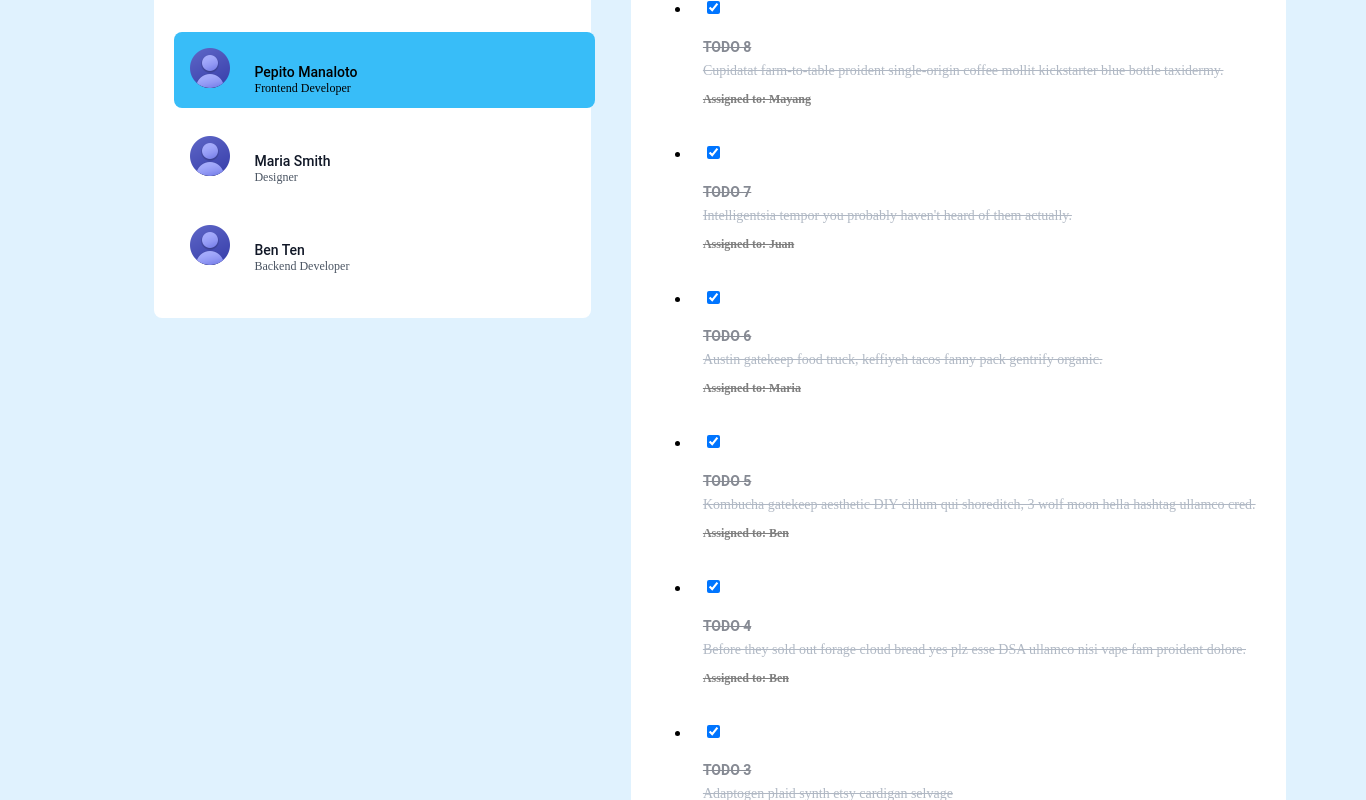
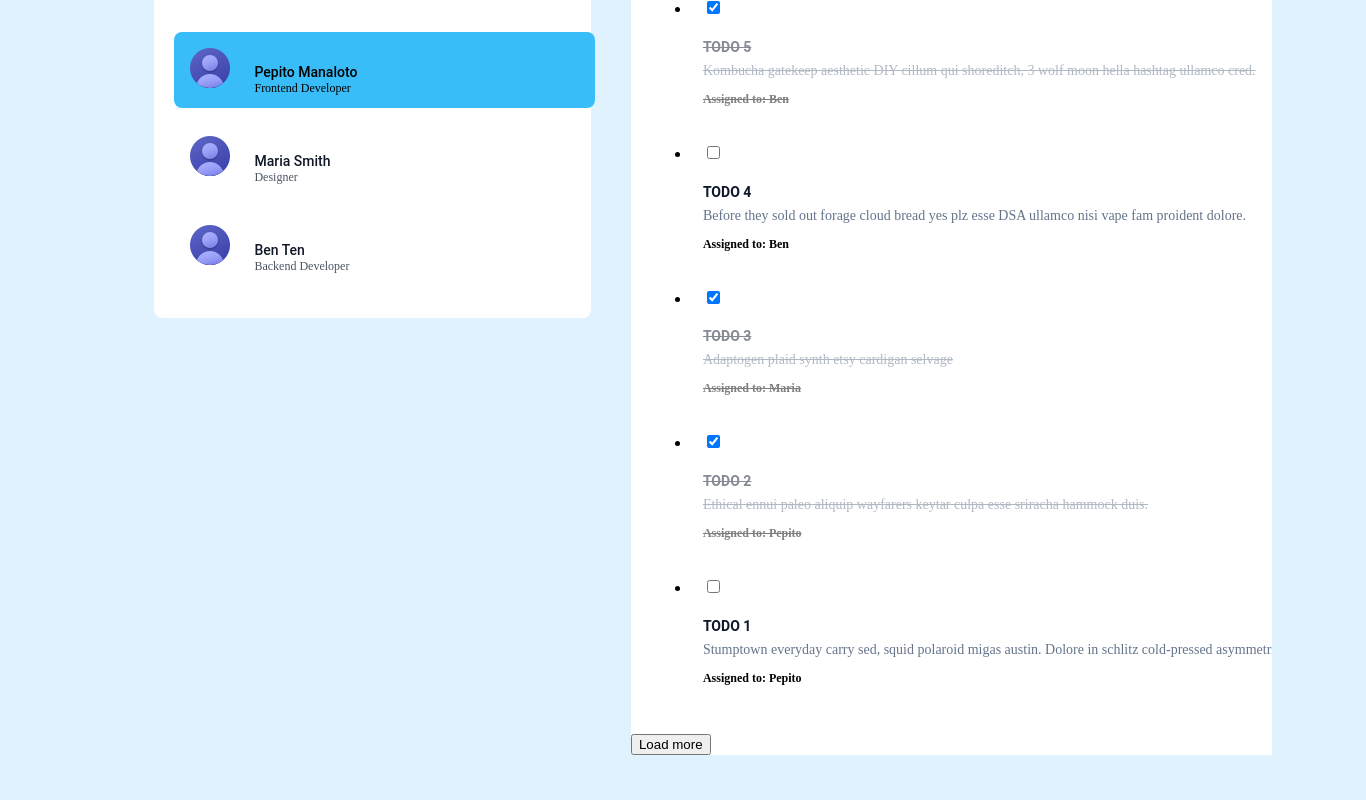
Before and after one commit to reeceballano/taskmaker, a Vue app: page / in a window 1280 px wide. Shown: the part 380-1180 px from the top of the page, 1366 px wide, since content can reach past the window. Built offline with nearby package versions, Linux system fonts and the light colour scheme; the HTML template or start-up script is replaced by a standard one.

Commit message:
added infinite loop

```diff
--- a/src/App.vue
+++ b/src/App.vue
@@ -10,12 +10,13 @@
     import { RouterLink, RouterView } from 'vue-router';
     import { useTodos } from './composables/useTodos';
 
-    const { todos, fetchTodos, deleteTodo, updateTodo, addTodo } = useTodos();
+    const { todos, fetchTodos, deleteTodo, updateTodo, addTodo, infiniteLoop } = useTodos();
 
     provide('todos', todos);
     provide('deleteTodo', deleteTodo);
     provide('updateTodo', updateTodo);
     provide('addTodo', addTodo);
+    provide('infiniteLoop', infiniteLoop)
 
     onMounted(() => {
         fetchTodos();
@@ -32,7 +33,7 @@
     }
 
     #app {
-        @apply grid place-items-center h-screen
+        @apply grid place-items-center h-full overflow-scroll
     }
 
     .section-title {
--- /dev/null
+++ b/src/components/Loadmore.vue
@@ -0,0 +1,13 @@
+<template>
+    <div class="text-center mb-7">
+        <button class=" text-xs font-semibold hover:opacity-70 delay-75 transition-opacity " @click="handleClick">Load more</button>
+    </div>
+</template>
+
+<script setup>
+const emits = defineEmits(['handleClick']);
+
+const handleClick = () => {
+    emits('handleClick');
+}
+</script>
--- a/src/composables/useTodos.js
+++ b/src/composables/useTodos.js
@@ -4,6 +4,7 @@ import { useDate, yesterday } from '../utils/useDate';
 export const useTodos = () => {
     const state = reactive({
         todos: [],
+        isLoading: false
     })
 
     const fetchTodos = () => {
@@ -11,15 +12,23 @@ export const useTodos = () => {
             { id: 1, name: 'todo 1', assignee: 'Pepito', created_at: useDate(1, yesterday()), status: false, description: 'Stumptown everyday carry sed, squid polaroid migas austin. Dolore in schlitz cold-pressed asymmetrical. ' },
             { id: 3, name: 'todo 3', assignee: 'Maria', created_at: useDate(3, yesterday()), status: true, description: 'Adaptogen plaid synth etsy cardigan selvage' },
             { id: 2, name: 'todo 2', assignee: 'Pepito', created_at: useDate(2, yesterday()), status: true, description: 'Ethical ennui paleo aliquip wayfarers keytar culpa esse sriracha hammock duis.' },
-            { id: 4, name: 'todo 4', assignee: 'Ben', created_at: useDate(4, yesterday()), status: true, description: 'Before they sold out forage cloud bread yes plz esse DSA ullamco nisi vape fam proident dolore.' },
+            { id: 4, name: 'todo 4', assignee: 'Ben', created_at: useDate(4, yesterday()), status: false, description: 'Before they sold out forage cloud bread yes plz esse DSA ullamco nisi vape fam proident dolore.' },
             { id: 5, name: 'todo 5', assignee: 'Ben', created_at: useDate(5, yesterday()), status: true, description: 'Kombucha gatekeep aesthetic DIY cillum qui shoreditch, 3 wolf moon hella hashtag ullamco cred.' },
-            { id: 6, name: 'todo 6', assignee: 'Maria', created_at: useDate(6, yesterday()), status: true, description: 'Austin gatekeep food truck, keffiyeh tacos fanny pack gentrify organic.' },
-            { id: 7, name: 'todo 7', assignee: 'Juan', created_at: useDate(7, yesterday()), status: true, description: 'Intelligentsia tempor you probably haven\'t heard of them actually.' },
-            { id: 8, name: 'todo 8', assignee: 'Mayang', created_at: useDate(8, yesterday()), status: true, description: 'Cupidatat farm-to-table proident single-origin coffee mollit kickstarter blue bottle taxidermy.' },
-            { id: 9, name: 'todo 9', assignee: 'Totoy', created_at: useDate(9, yesterday()), status: true },
+            { id: 6, name: 'todo 6', assignee: 'Maria', created_at: useDate(6, yesterday()), status: false, description: 'Austin gatekeep food truck, keffiyeh tacos fanny pack gentrify organic.' },
         ];
 
         state.todos = data;
+    }
+
+    const infiniteLoop = () => {
+        const newData = { id: `${new Date()}`, name: `Todo ${state.todos.length + 1}`, assignee: 'Pepito', created_at: useDate(new Date()), status: false, description: 'Before they sold out forage cloud bread yes plz esse DSA ullamco nisi vape fam proident dolore.' }
+
+        state.isLoading = true;
+        setTimeout(() => {
+            console.log('loading more...')
+            state.isLoading = false;
+            state.todos.push(newData);
+        },1000);
     }
 
     const addTodo = (name, desc = '') => {
@@ -55,6 +64,7 @@ export const useTodos = () => {
         fetchTodos,
         deleteTodo,
         updateTodo,
-        addTodo
+        addTodo,
+        infiniteLoop
     }
 }
--- a/src/views/HomeView.vue
+++ b/src/views/HomeView.vue
@@ -34,6 +34,7 @@
                     />
                 </transition-group>
             </Todos>
+            <Loadmore @handle-click="infiniteLoop" />
         </div>
         <!-- <Todos /> -->
     </div>
@@ -50,6 +51,7 @@
     import Widget from '../components/Widget.vue';
     import Input from '../components/Input.vue';
     import Button from '../components/Button.vue';
+    import Loadmore from '../components/Loadmore.vue';
 
     const todos = computed(() => {
         return data.value.sort((a,b)=>{
@@ -61,6 +63,7 @@
     const data = inject('todos');
     const addTodo = inject('addTodo');
     const deleteTodo = inject('deleteTodo');
+    const infiniteLoop = inject('infiniteLoop');
     const activeTab = ref(0);
 
     provide('tab', activeTab);
```
